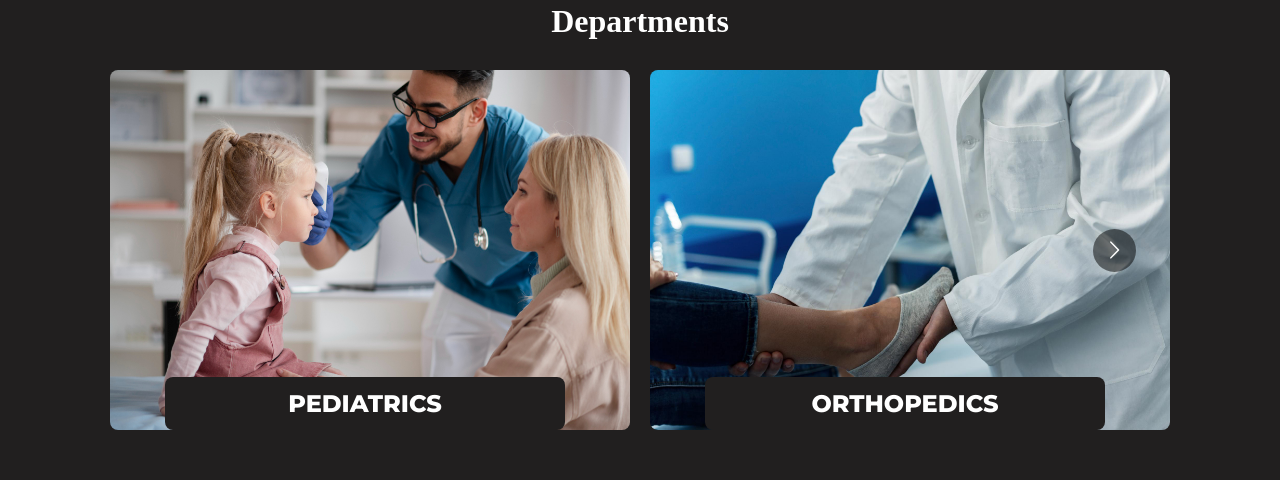
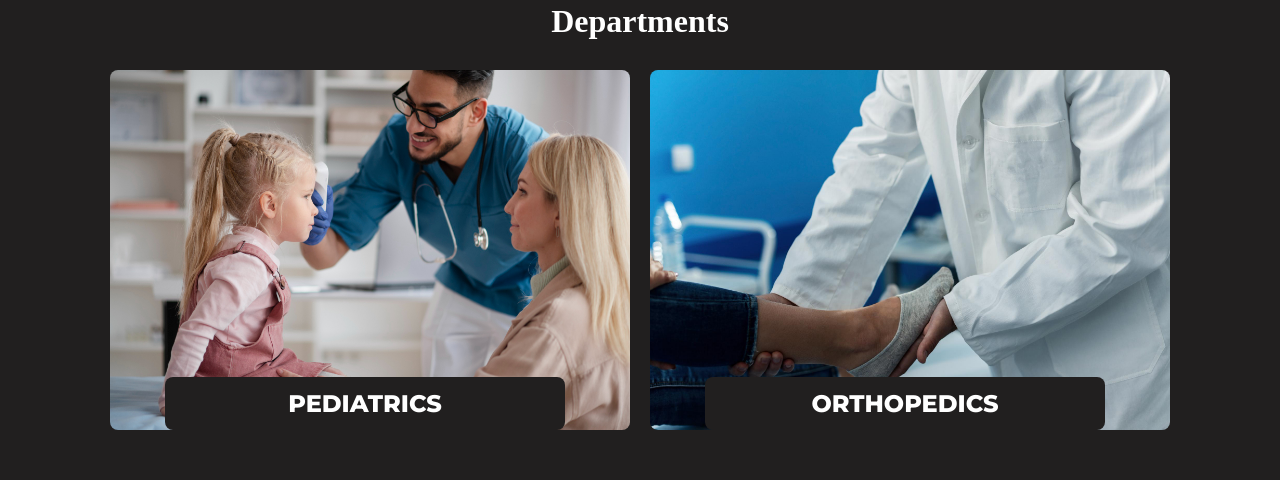
Before and after one commit to shivaguptha/KRISH_HOSPITAL_MANAGMENT, a React (Vite) app in the folder frontend/: page / in a window 1280 px wide. Shown: the part 127-607 px from the top of the page. Built offline with nearby package versions, Linux system fonts and the light colour scheme; no server answers.

Commit message:
Update Departments.jsx

```diff
--- a/frontend/src/components/Departments.jsx
+++ b/frontend/src/components/Departments.jsx
@@ -72,10 +72,8 @@ const Departments = () => {
         <Carousel
           responsive={responsive}
           removeArrowOnDeviceType={[
-            // "superLargeDesktop",
-            // "desktop",
-            "tablet",
-            "mobile",
+            "medium",
+            "small",
           ]}
         >
           {departmentsArray.map((depart, index) => {
```
